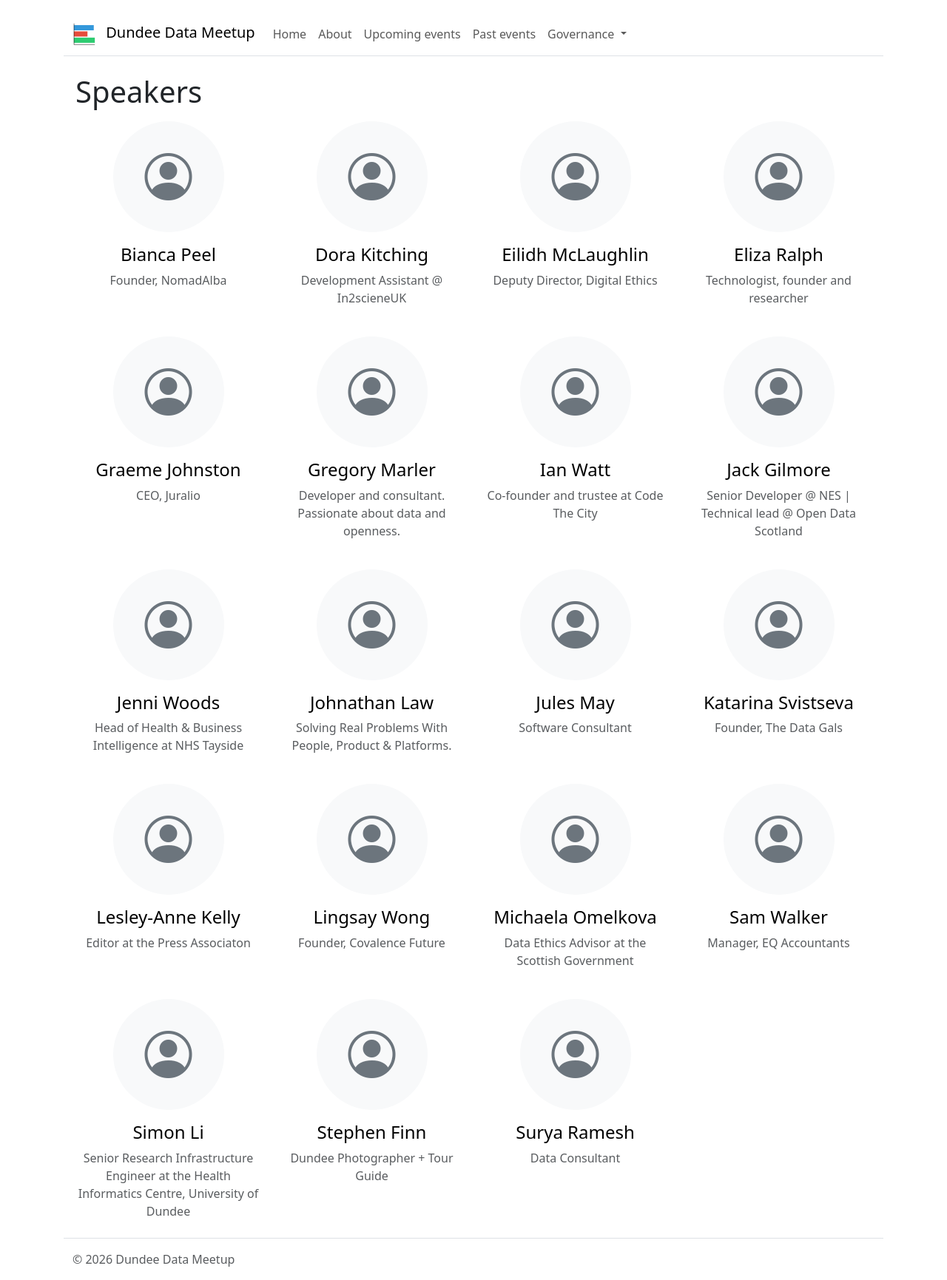
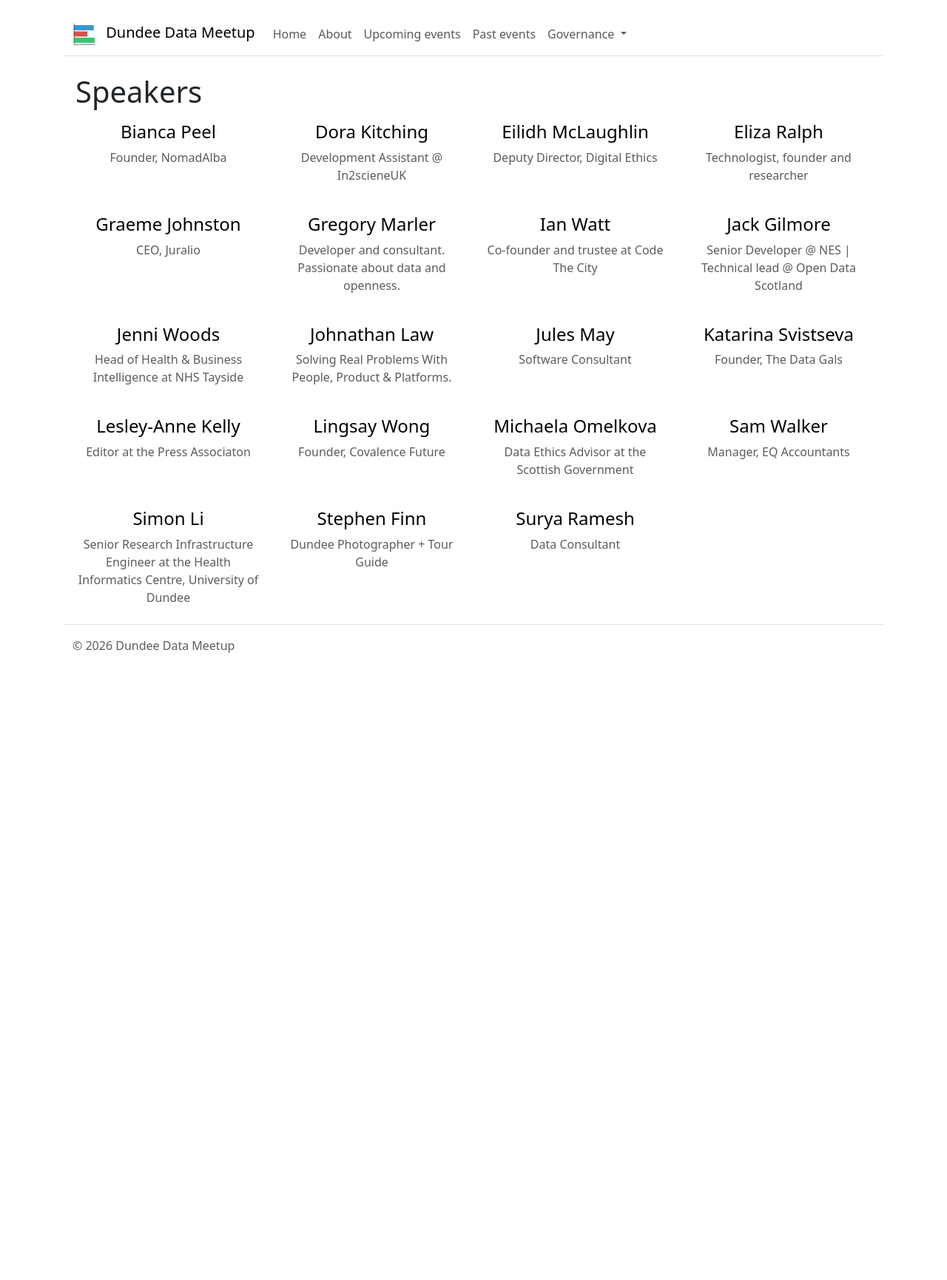
Before and after one commit to DundeeDataMeetup/dundeedatameetup.github.io, a Jekyll site: the page built from speakers.html, in a window 1280 px wide. Shown: the whole page at 74% size. Built offline with Jekyll 4.4.1, drawn with Linux system fonts in a browser that asks for light colours; after the commit the page ends 901 px from its top, so only the background shows below that.

Commit message:
Remove photo placeholders from speakers index page
Co-authored-by: JackGilmore <46202639+JackGilmore@users.noreply.github.com>

```diff
--- a/speakers.html
+++ b/speakers.html
@@ -10,25 +10,7 @@ description: Past and present Dundee Data Meetup speakers
 <div class="row g-4 py-2 row-cols-2 row-cols-lg-4">
   {% for speaker in speakers %}
   <div class="col text-center">
-    {% assign speaker_slug = speaker.path | split: "/" | last | split: "." | first %}
-    {% assign speaker_image = "" %}
-    {% for file in site.static_files %}
-      {% assign file_name = file.path | split: "/" | last | split: "." | first %}
-      {% if file.path contains "/assets/img/speakers/" and file_name == speaker_slug %}
-        {% assign speaker_image = file.path %}
-        {% break %}
-      {% endif %}
-    {% endfor %}
     <a href="{{ speaker.url }}" class="text-decoration-none text-body">
-      <div class="mb-3">
-        {% if speaker_image != "" %}
-          <img src="{{ speaker_image }}" alt="{{ speaker.name }}" class="img-fluid rounded-circle" style="width: 150px; height: 150px; object-fit: cover; border: 3px solid #dee2e6;">
-        {% else %}
-          <div class="d-inline-flex align-items-center justify-content-center rounded-circle bg-light text-secondary" style="width: 150px; height: 150px; font-size: 4rem;">
-            <i class="bi bi-person-circle"></i>
-          </div>
-        {% endif %}
-      </div>
       <h2 class="fs-4 text-body-emphasis">{{ speaker.name }}</h2>
       {% if speaker.tagline %}<p class="text-body-secondary">{{ speaker.tagline }}</p>{% endif %}
     </a>
```
